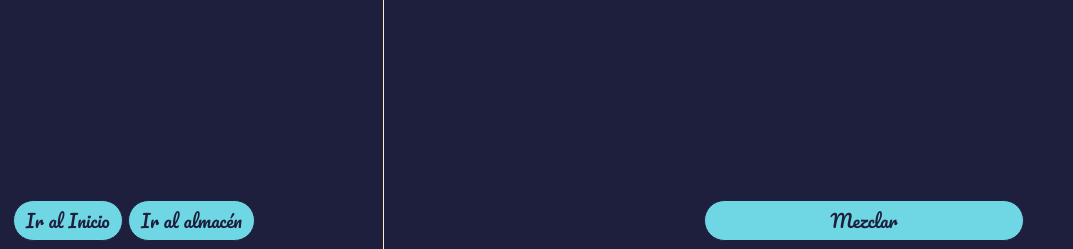
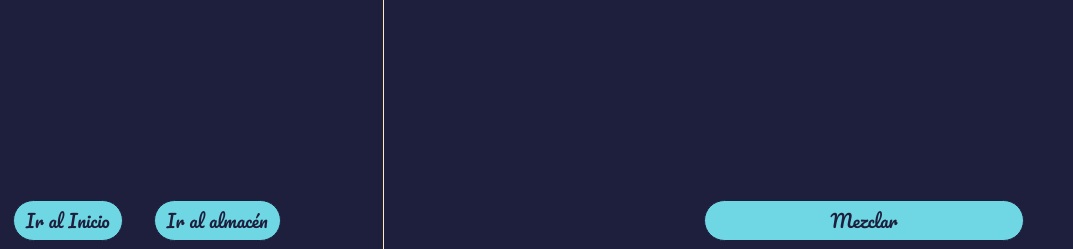
Before and after one commit to DavidFHCh/ALCHEMY, a Django app: page /mezclar/ in a window 1280 px wide. Shown: the part 551-800 px from the top of the page, without its empty margins (0-1073 px from the left). Run offline with Django 3.2, Linux system fonts and the light colour scheme; some libraries are stand-ins or nearby versions.

Commit message:
botones encimados

```diff
--- a/myserver/alchemy/templates/alchemy/mezclar.html
+++ b/myserver/alchemy/templates/alchemy/mezclar.html
@@ -78,7 +78,7 @@
 		#Button2{
 			position: fixed;
     		bottom: 8px;
-    		left: 10%;
+    		left: 12%;
     		font-size: 18px;
 		}
 
@@ -161,13 +161,12 @@
 
 		    <div class="elemens" ondrop="drop(event)">
 		      <h1 id="titulo" class="text-center">Elementos químicos</h1>
-		      	<div>
+
 					<img id="e1"class="F_Ex" src="{% static "alchemy/hidrogeno.png" %}" draggable="true" ondragstart="drag(event)" style="max-width:25%;" alt=H >
 					<img id="e2"class="F_Ex" src="{% static "alchemy/cloro.png" %}" draggable="true" ondragstart="drag(event)" style="max-width:25%;" alt=Cl >
 					<img id="e3"class="F_Ex" src="{% static "alchemy/nitrogeno.png" %}" draggable="true" ondragstart="drag(event)" style="max-width:25%;" alt=N >
 					<img id="e4"class="F_Ex" src="{% static "alchemy/oxigeno.png" %}" draggable="true" ondragstart="drag(event)" style="max-width:25%;" alt=O >
 					<img id="e5"class="F_Ex" src="{% static "alchemy/sodio.png" %}" draggable="true" ondragstart="drag(event)" style="max-width:25%;" alt=Na >
-				</div>
 
 					<a id="Button1" href="../" class="btn btn-primary center-block">Ir al Inicio</a>
 					<a id="Button2" href="../almacen" class="btn btn-primary center-block">Ir al almacén</a>
```
